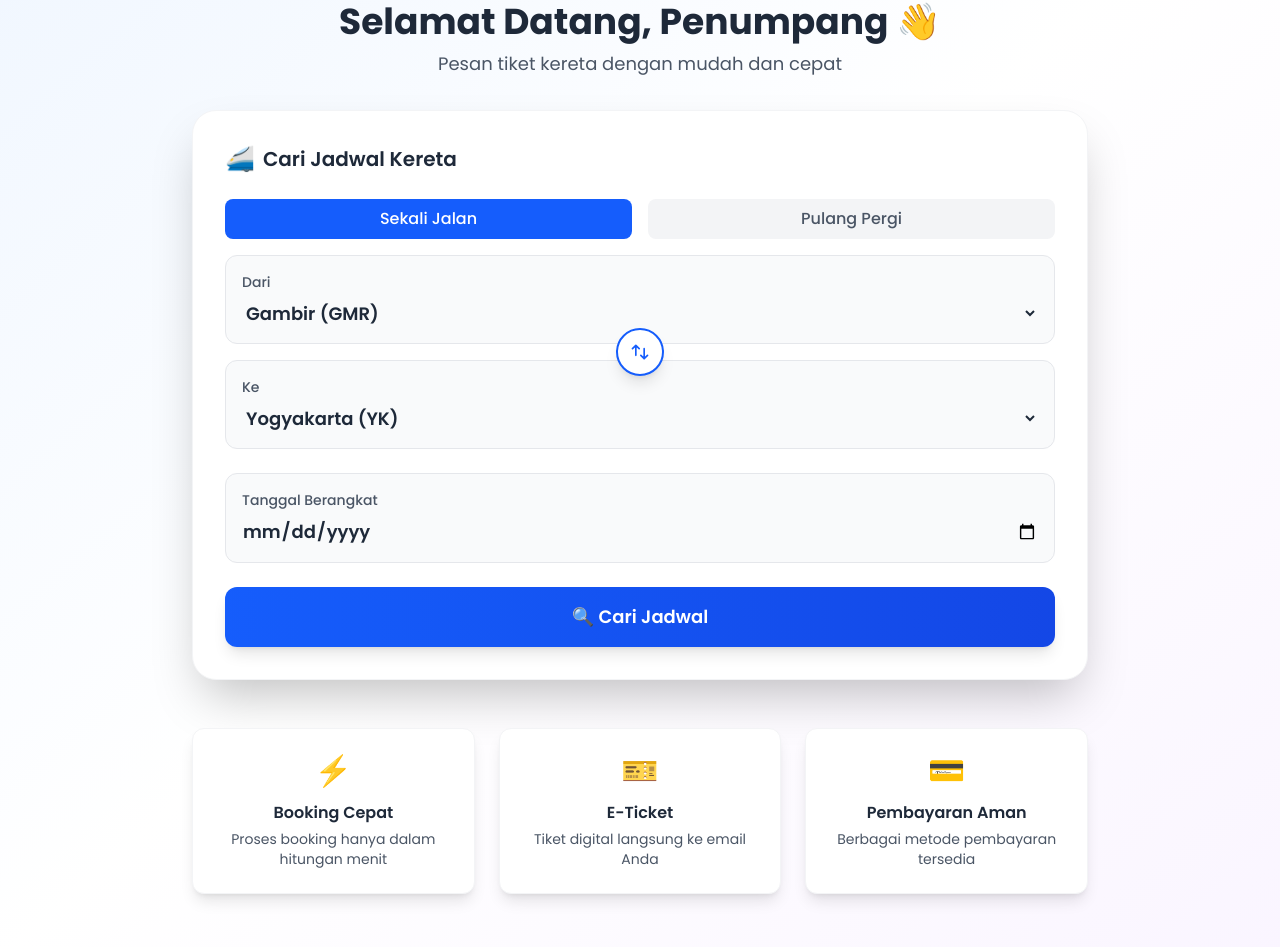
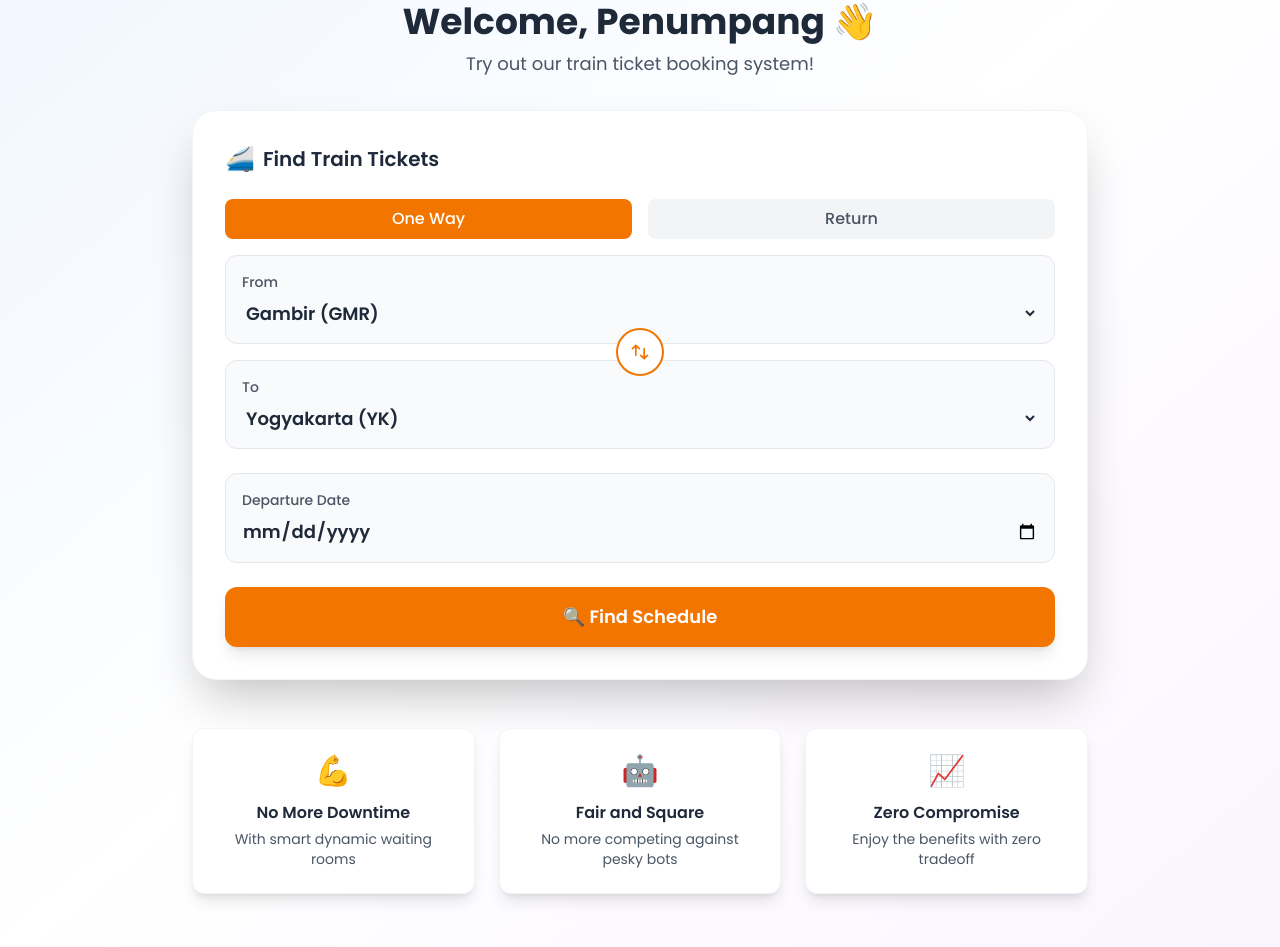
Before and after one commit to fawbud/hacksphrizz-prod, a Next.js app: page /dashboard in a window 1280 px wide. Shown: the part 159-1106 px from the top of the page. Built offline with nearby package versions, Linux system fonts and the light colour scheme; no server answers.

Commit message:
reafactor: translated indonesian to english

```diff
--- a/src/app/book/page.js
+++ b/src/app/book/page.js
@@ -384,10 +384,10 @@ function BookingPageContent() {
 
       {/* Captcha Modal */}
       {showCaptcha && (
-        <div className="fixed inset-0 bg-black bg-opacity-50 flex items-center justify-center z-50">
+        <div className="fixed inset-0 bg-black/50 backdrop-blur-sm flex items-center justify-center z-50">
           <div className="bg-white rounded-2xl p-8 max-w-md w-full mx-4">
-            <h3 className="text-xl font-bold text-gray-800 mb-4">Verifikasi Manusia</h3>
-            <p className="text-gray-600 mb-6">Silakan lengkapi verifikasi untuk melanjutkan.</p>
+            <h3 className="text-xl font-bold text-gray-800 mb-4">Human Verification</h3>
+            <p className="text-gray-600 mb-6">Complete verification to proceed.</p>
             <ReCAPTCHA
               ref={(ref) => setRecaptchaRef(ref)}
               sitekey={process.env.NEXT_PUBLIC_RECAPTCHA_SITE_KEY}
@@ -400,7 +400,7 @@ function BookingPageContent() {
               }}
               className="mt-4 text-gray-500 hover:text-gray-700"
             >
-              Batal
+              Cancel
             </button>
           </div>
         </div>
--- a/src/app/dashboard/page.js
+++ b/src/app/dashboard/page.js
@@ -58,10 +58,10 @@ export default function Dashboard() {
           {/* Welcome Message */}
           <div className="text-center mb-8">
             <h1 className="text-3xl md:text-4xl font-bold text-gray-800 mb-2">
-              Selamat Datang, {user?.user_metadata?.first_name || 'Penumpang'} 👋
+              Welcome, {user?.user_metadata?.first_name || 'Penumpang'} 👋
             </h1>
             <p className="text-gray-600 text-lg">
-              Pesan tiket kereta dengan mudah dan cepat
+              Try out our train ticket booking system!
             </p>
           </div>
 
@@ -69,7 +69,7 @@ export default function Dashboard() {
           <div className="bg-white rounded-3xl shadow-2xl p-8 border border-gray-100">
             <h2 className="text-xl font-semibold mb-6 text-gray-800 flex items-center gap-2">
               <span className="text-2xl">🚄</span>
-              Cari Jadwal Kereta
+              Find Train Tickets
             </h2>
 
             <form onSubmit={handleSubmit} className="space-y-6">
@@ -80,22 +80,22 @@ export default function Dashboard() {
                   onClick={() => setIsRoundTrip(false)}
                   className={`flex-1 py-2 px-4 rounded-lg font-medium transition ${
                     !isRoundTrip
-                      ? 'bg-blue-600 text-white'
+                      ? 'bg-brand text-white'
                       : 'bg-gray-100 text-gray-600 hover:bg-gray-200'
                   }`}
                 >
-                  Sekali Jalan
+                  One Way
                 </button>
                 <button
                   type="button"
                   onClick={() => setIsRoundTrip(true)}
                   className={`flex-1 py-2 px-4 rounded-lg font-medium transition ${
                     isRoundTrip
-                      ? 'bg-blue-600 text-white'
+                      ? 'bg-brand text-white'
                       : 'bg-gray-100 text-gray-600 hover:bg-gray-200'
                   }`}
                 >
-                  Pulang Pergi
+                  Return
                 </button>
               </div>
 
@@ -105,7 +105,7 @@ export default function Dashboard() {
                   {/* Departure */}
                   <div className="bg-gray-50 rounded-xl p-4 border border-gray-200">
                     <label className="block text-sm font-medium text-gray-600 mb-2">
-                      Dari
+                      From
                     </label>
                     <select
                       value={`${from}|${fromCode}`}
@@ -129,11 +129,11 @@ export default function Dashboard() {
                     <button
                       type="button"
                       onClick={handleSwap}
-                      className="bg-white border-2 border-blue-600 rounded-full p-3 shadow-lg hover:bg-blue-50 transition transform hover:rotate-180 duration-300"
+                      className="bg-white border-2 border-brand rounded-full p-3 hover:shadow-lg hover:bg-gray-50 transition transform hover:rotate-180 duration-300"
                       aria-label="Tukar stasiun"
                     >
                       <svg
-                        className="w-5 h-5 text-blue-600"
+                        className="w-5 h-5 text-brand"
                         fill="none"
                         stroke="currentColor"
                         viewBox="0 0 24 24"
@@ -151,7 +151,7 @@ export default function Dashboard() {
                   {/* Destination */}
                   <div className="bg-gray-50 rounded-xl p-4 border border-gray-200">
                     <label className="block text-sm font-medium text-gray-600 mb-2">
-                      Ke
+                      To
                     </label>
                     <select
                       value={`${to}|${toCode}`}
@@ -176,7 +176,7 @@ export default function Dashboard() {
               <div className={`grid gap-4 ${isRoundTrip ? 'md:grid-cols-2' : ''}`}>
                 <div className="bg-gray-50 rounded-xl p-4 border border-gray-200">
                   <label className="block text-sm font-medium text-gray-600 mb-2">
-                    Tanggal Berangkat
+                    Departure Date
                   </label>
                   <input
                     type="date"
@@ -191,7 +191,7 @@ export default function Dashboard() {
                 {isRoundTrip && (
                   <div className="bg-gray-50 rounded-xl p-4 border border-gray-200">
                     <label className="block text-sm font-medium text-gray-600 mb-2">
-                      Tanggal Pulang
+                      Return Date
                     </label>
                     <input
                       type="date"
@@ -208,9 +208,9 @@ export default function Dashboard() {
               {/* Submit Button */}
               <button
                 type="submit"
-                className="w-full bg-gradient-to-r from-blue-600 to-blue-700 text-white py-4 rounded-xl font-semibold text-lg hover:from-blue-700 hover:to-blue-800 transition shadow-lg hover:shadow-xl transform hover:-translate-y-0.5"
+                className="w-full bg-brand text-white py-4 rounded-xl font-semibold text-lg hover:bg-brand-hover transition shadow-lg hover:shadow-xl transform hover:-translate-y-0.5"
               >
-                🔍 Cari Jadwal
+                🔍 Find Schedule
               </button>
             </form>
           </div>
@@ -218,19 +218,19 @@ export default function Dashboard() {
           {/* Quick Info Cards */}
           <div className="grid md:grid-cols-3 gap-6 mt-12">
             <div className="bg-white rounded-xl p-6 shadow-lg border border-gray-100 text-center">
-              <div className="text-3xl mb-3">⚡</div>
-              <h3 className="font-semibold text-gray-800 mb-1">Booking Cepat</h3>
-              <p className="text-sm text-gray-600">Proses booking hanya dalam hitungan menit</p>
+              <div className="text-3xl mb-3">💪</div>
+              <h3 className="font-semibold text-gray-800 mb-1">No More Downtime</h3>
+              <p className="text-sm text-gray-600">With smart dynamic waiting rooms</p>
             </div>
             <div className="bg-white rounded-xl p-6 shadow-lg border border-gray-100 text-center">
-              <div className="text-3xl mb-3">🎫</div>
-              <h3 className="font-semibold text-gray-800 mb-1">E-Ticket</h3>
-              <p className="text-sm text-gray-600">Tiket digital langsung ke email Anda</p>
+              <div className="text-3xl mb-3">🤖</div>
+              <h3 className="font-semibold text-gray-800 mb-1">Fair and Square</h3>
+              <p className="text-sm text-gray-600">No more competing against pesky bots</p>
             </div>
             <div className="bg-white rounded-xl p-6 shadow-lg border border-gray-100 text-center">
-              <div className="text-3xl mb-3">💳</div>
-              <h3 className="font-semibold text-gray-800 mb-1">Pembayaran Aman</h3>
-              <p className="text-sm text-gray-600">Berbagai metode pembayaran tersedia</p>
+              <div className="text-3xl mb-3">📈</div>
+              <h3 className="font-semibold text-gray-800 mb-1">Zero Compromise</h3>
+              <p className="text-sm text-gray-600">Enjoy the benefits with zero tradeoff</p>
             </div>
           </div>
         </div>
--- a/src/components/Navbar.js
+++ b/src/components/Navbar.js
@@ -31,12 +31,12 @@ export default function Navbar() {
 
           {/* System Status */}
           <div className="hidden md:flex items-center gap-6">
-            <div className="flex items-center gap-2 bg-orange-50 px-4 py-2 rounded-lg">
+            {/* <div className="flex items-center gap-2 bg-orange-50 px-4 py-2 rounded-lg">
               <div className="w-2 h-2 bg-green-500 rounded-full animate-pulse"></div>
               <span className="text-sm font-medium text-gray-700">
                 System Normal
               </span>
-            </div>
+            </div> */}
 
             {/* Auth Section */}
             {user ? (
@@ -50,7 +50,7 @@ export default function Navbar() {
                   onClick={handleSignOut}
                   className="bg-brand text-white px-6 py-2 rounded-lg hover:bg-brand-hover transition-colors"
                 >
-                  Keluar
+                  Logout
                 </button>
               </div>
             ) : (
@@ -59,13 +59,13 @@ export default function Navbar() {
                   href="/login"
                   className="text-gray-700 hover:text-brand transition-colors"
                 >
-                  Masuk
+                  Login
                 </Link>
                 <Link
                   href="/register"
                   className="bg-brand text-white px-6 py-2 rounded-lg hover:bg-brand-hover transition-colors"
                 >
-                  Daftar
+                  Register
                 </Link>
               </div>
             )}
```
Also changed, not shown: src/app/trains/page.js (+18 -18 lines).
